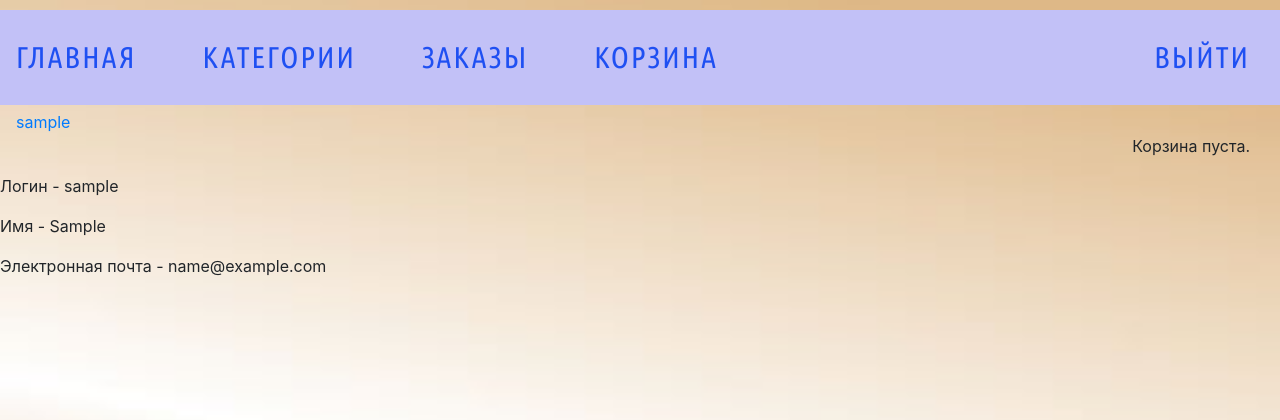
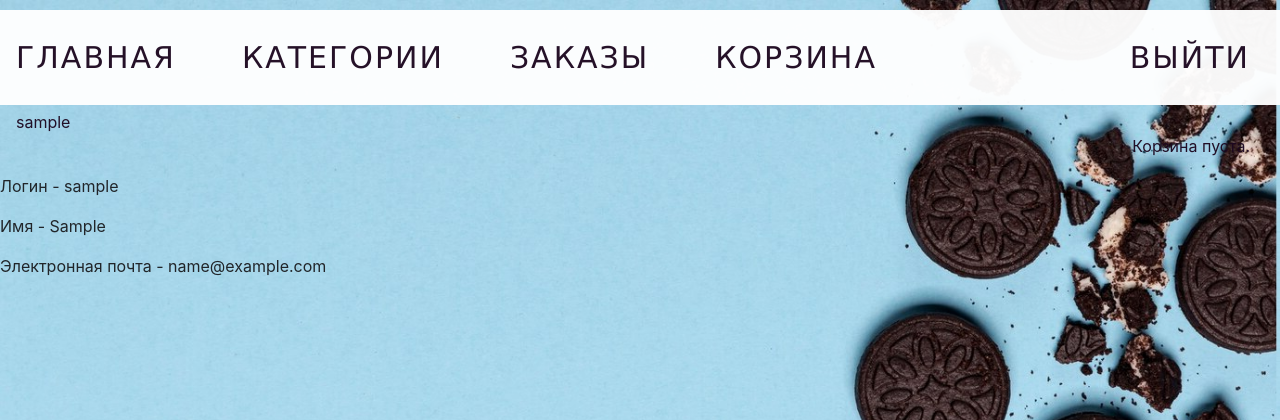
Before and after one commit to OlgaDrobysheva/internet-shop, a Django app: page /users/user-info/1/ in a window 1280 px wide. Shown: the top 420 px of the page. Run offline with Django 4.2, Linux system fonts and the light colour scheme; tables that the repository leaves empty hold one stand-in row (values such as "Sample post"); some libraries are stand-ins or nearby versions.

Commit message:
add images and correct css

```diff
--- a/static/css/cart.css
+++ b/static/css/cart.css
@@ -1,6 +1,6 @@
 .cart-table {
-    margin-left: 10%;
-    width: 85%;
+    margin-left: 30%;
+    width: 90%;
     table-layout: fixed;
 }
 
--- a/static/css/menu.css
+++ b/static/css/menu.css
@@ -5,7 +5,7 @@
   gap: 20px;
   margin: 10px 0 5px;
   padding: 25px 0 5px;
-  background: #c2c1f7;
+  background: #fffffff5;
 }
 .item-space{
   flex-basis: 80%;
@@ -20,7 +20,7 @@ vertical-align:top;
 
 .menu-main a {
 text-decoration: none;
-font-family: 'Ubuntu Condensed', sans-serif;
+font-family: 'Courier New', Courier, monospace;
 letter-spacing: 2px;
 position: relative;
 padding-bottom: 20px;
@@ -29,9 +29,10 @@ font-size: 30px;
 text-transform: uppercase;
 display: inline-block;
 transition: color .2s;
+font-family:Verdana;
 }
-.menu-main a, .menu-main a:visited {color: #184bf1f5;}
-.menu-main a.current, .menu-main a:hover{color: #f30531;}
+.menu-main a, .menu-main a:visited {color: #1c071ff5;}
+.menu-main a.current, .menu-main a:hover{color: #d2d4d4;}
 .menu-main a:before,
 .menu-main a:after {
 content: "";
@@ -41,7 +42,7 @@ top: auto;
 right: 50%;
 bottom: -5px;
 left: 50%;
-background: #ec4e10;
+background: #020405;
 transition: .5s;
 }
 .menu-main a:hover:before, .menu-main .current:before {left: 0;}
--- a/static/css/stylesheet.css
+++ b/static/css/stylesheet.css
@@ -1,5 +1,5 @@
 .custom {
-    color:#f4cd0b;
-    background:#eb6a6a;
+    color:#ffffff;
+    background:#0a0a0a;
     font-size:10px;
 }
--- a/users/templates/users/base.html
+++ b/users/templates/users/base.html
@@ -36,20 +36,20 @@
 </div>
 
 {% if user.is_authenticated %}
-    <a style="margin-left:16px" href="{% url 'users:user-info' user.pk %}">{{user.username}}</a>
+    <a style="margin-left:16px; color:#1c071ff5" href="{% url 'users:user-info' user.pk %}">{{user.username}}</a>
     {% endif %}
 
     <div class="cart">
       {% with total_items=cart|length %}
       {% if total_items > 0 %}
-      <p class="text-right">
+      <p style="color:#1c071ff5" class="text-right">
       Корзина:
       <a style="margin-right:30px" href="{% url "cart:cart-detail"%}">
         {{ total_items }} ед. -
         {{ cart.get_total_price }} руб.
       </a>
       {% else %}
-      <p style="margin-right:30px" class="text-right">
+      <p style="margin-right:30px; color:#1c071ff5" class="text-right">
       Корзина пуста.
       {% endif %}
       {% endwith %}
```
Also changed, not shown: static/css/product.css (+12 -8 lines), static/img/background.jpg, 5 other files.
